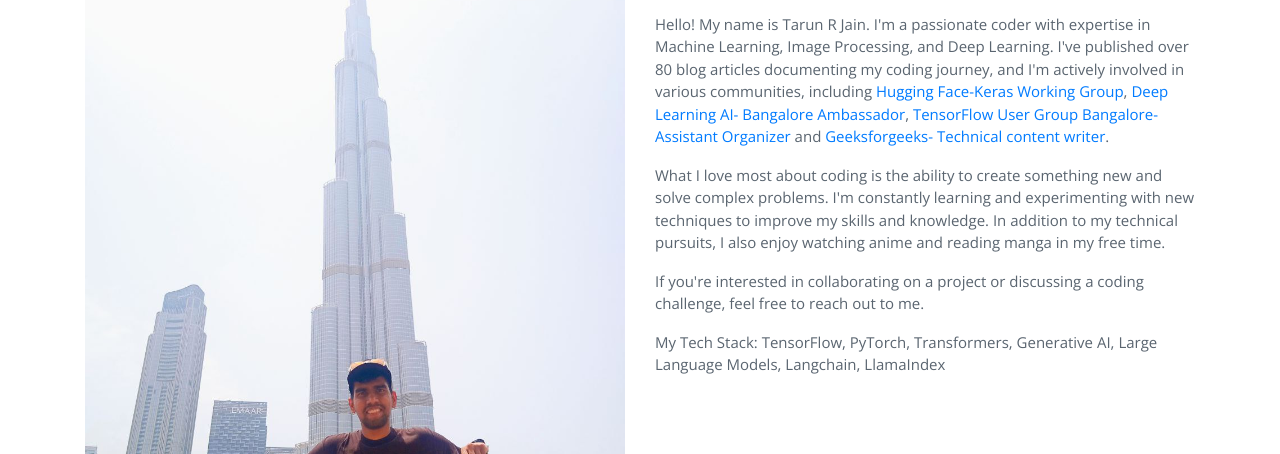
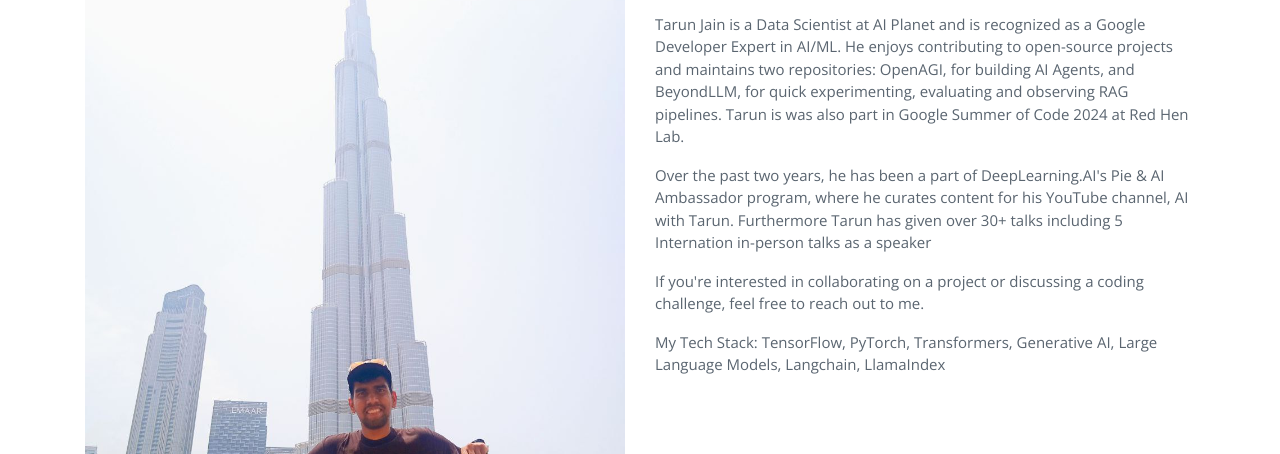
Before and after one commit to lucifertrj/my-portfolio, a plain HTML site: page index.html in a window 1280 px wide. Shown: the part 736-1190 px from the top of the page. Drawn offline with nearby package versions, Linux system fonts and the light colour scheme; files whose address does not match are found by name.

Commit message:
Update index.html

```diff
--- a/index.html
+++ b/index.html
@@ -89,10 +89,10 @@
               <h3 data-aos="fade-up">About Me</h3>
               <p></p>
               <p data-aos="fade-up" data-aos-delay="90">
-                Hello! My name is Tarun R Jain. I'm a passionate coder with expertise in Machine Learning, Image Processing, and Deep Learning. I've published over 80 blog articles documenting my coding journey, and I'm actively involved in various communities, including <a href="https://huggingface.co/lucifertrj">Hugging Face-Keras Working Group</a>, <a href="https://www.deeplearning.ai/events/">Deep Learning AI- Bangalore Ambassador</a>, <a href="https://www.meetup.com/tfugblr/members/?op=leaders">TensorFlow User Group Bangalore- Assistant Organizer</a> and <a href="https://auth.geeksforgeeks.org/user/jaintarun/articles">Geeksforgeeks- Technical content writer</a>.
+                Tarun Jain is a Data Scientist at AI Planet and is recognized as a Google Developer Expert in AI/ML. He enjoys contributing to open-source projects and maintains two repositories: OpenAGI, for building AI Agents, and BeyondLLM, for quick experimenting, evaluating and observing RAG pipelines. Tarun is was also part in Google Summer of Code 2024 at Red Hen Lab.
               </p>
               <p data-aos="fade-up" data-aos-delay="90">
-                What I love most about coding is the ability to create something new and solve complex problems. I'm constantly learning and experimenting with new techniques to improve my skills and knowledge. In addition to my technical pursuits, I also enjoy watching anime and reading manga in my free time. </p>
+                Over the past two years, he has been a part of DeepLearning.AI's Pie & AI Ambassador program, where he curates content for his YouTube channel, AI with Tarun. Furthermore Tarun has given over 30+ talks including 5 Internation in-person talks as a speaker
               <p data-aos="fade-up" data-aos-delay="90">
                 If you're interested in collaborating on a project or discussing a coding challenge, feel free to reach out to me.
               </p>
```
